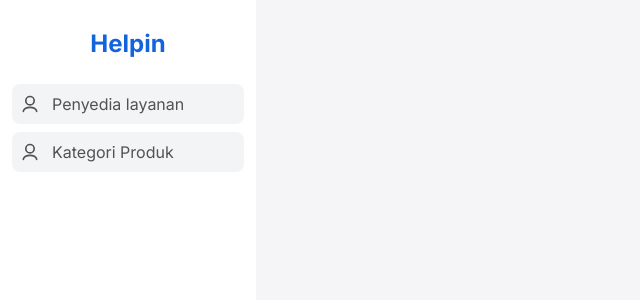
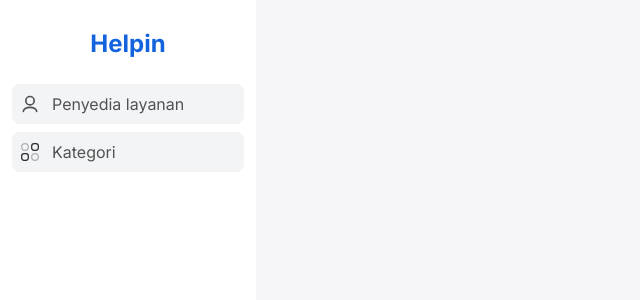
Before and after one commit to rahmatsoleh/nawasena-web, a Next.js app: page / in a window 1280 px wide. Shown: the top 300 px of the page, without its empty margins (0-640 px from the left). Built offline with nearby package versions, Linux system fonts and the light colour scheme.

Commit message:
fix: icon

```diff
--- a/src/components/layouts/MainLayout/index.tsx
+++ b/src/components/layouts/MainLayout/index.tsx
@@ -41,9 +41,9 @@ const MainLayout: FC<{ children: ReactNode }> = ({ children }) => {
               icon={<UserIcon />}
             />
             <MenuItem
-              label="Kategori Produk"
+              label="Kategori"
               href="/users/providers"
-              icon={<UserIcon />}
+              icon={<CategoryIcon />}
             />
           </ul>
         </div>
@@ -76,4 +76,50 @@ const UserIcon = () => {
   );
 };
 
+const CategoryIcon = () => {
+  return (
+    <svg
+      className="w-5 h-5"
+      viewBox="0 0 24 24"
+      fill="none"
+      xmlns="http://www.w3.org/2000/svg"
+    >
+      <path
+        d="M17 10H19C21 10 22 9 22 7V5C22 3 21 2 19 2H17C15 2 14 3 14 5V7C14 9 15 10 17 10Z"
+        stroke="#292D32"
+        stroke-width="1.5"
+        stroke-miterlimit="10"
+        stroke-linecap="round"
+        stroke-linejoin="round"
+      />
+      <path
+        d="M5 22H7C9 22 10 21 10 19V17C10 15 9 14 7 14H5C3 14 2 15 2 17V19C2 21 3 22 5 22Z"
+        stroke="#292D32"
+        stroke-width="1.5"
+        stroke-miterlimit="10"
+        stroke-linecap="round"
+        stroke-linejoin="round"
+      />
+      <path
+        opacity="0.34"
+        d="M6 10C8.20914 10 10 8.20914 10 6C10 3.79086 8.20914 2 6 2C3.79086 2 2 3.79086 2 6C2 8.20914 3.79086 10 6 10Z"
+        stroke="#292D32"
+        stroke-width="1.5"
+        stroke-miterlimit="10"
+        stroke-linecap="round"
+        stroke-linejoin="round"
+      />
+      <path
+        opacity="0.34"
+        d="M18 22C20.2091 22 22 20.2091 22 18C22 15.7909 20.2091 14 18 14C15.7909 14 14 15.7909 14 18C14 20.2091 15.7909 22 18 22Z"
+        stroke="#292D32"
+        stroke-width="1.5"
+        stroke-miterlimit="10"
+        stroke-linecap="round"
+        stroke-linejoin="round"
+      />
+    </svg>
+  );
+};
+
 export default MainLayout;
```
